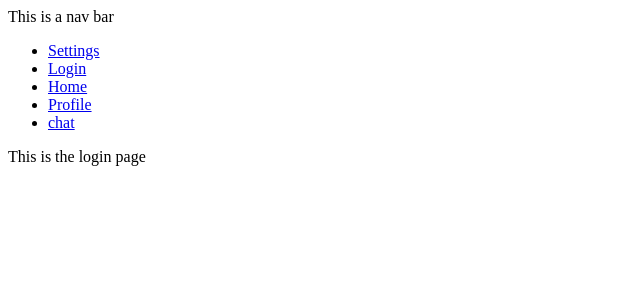
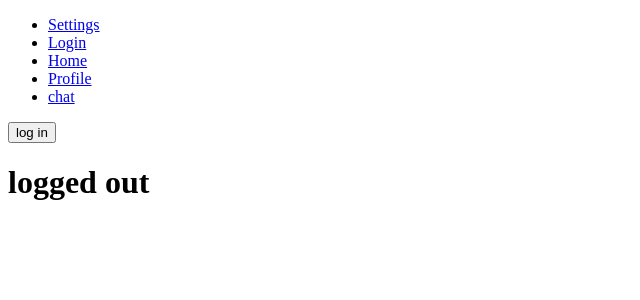
Before and after one commit to TazinoA/ChatApp, a React (Vite) app in the folder frontend/: page /login in a window 1280 px wide. Shown: the top 300 px of the page, without its empty margins (0-640 px from the left). Built offline with nearby package versions, Linux system fonts and the light colour scheme.

Commit message:
add protected routes

```diff
--- a/frontend/package.json
+++ b/frontend/package.json
@@ -10,6 +10,7 @@
     "preview": "vite preview"
   },
   "dependencies": {
+    "axios": "^1.10.0",
     "react": "^19.1.0",
     "react-dom": "^19.1.0",
     "react-router-dom": "^7.6.3"
--- a/frontend/src/App.jsx
+++ b/frontend/src/App.jsx
@@ -6,9 +6,13 @@ import SettingsPage from "./pages/SettingsPage.jsx";
 import ProtectedRoute from "./utils/ProtectedRoute.jsx";
 import ChatPage from "./pages/ChatPage.jsx";
 import ProfilePage from "./pages/ProfilePage.jsx";
+import NotFoundPage from "./pages/NotFound.jsx";
+import { useState } from "react";
+import AuthContext from "./utils/AuthContext.js";
+
 function App(){
-  return <div>
-        <NavBar/>
+     const [loggedIn, setLoggedIn] = useState(false);
+  return <>
         <ul>
         <li> <Link to = "/settings">Settings</Link></li>
         <li><Link to = "/login">Login</Link></li>
@@ -16,17 +20,20 @@ function App(){
         <li><Link to = "/profile">Profile</Link></li>
         <li><Link to = "/chat">chat</Link></li>
         </ul>
-        <Routes>
+
+        <AuthContext.Provider value = {{loggedIn, setLoggedIn}}>
+            <Routes>
             <Route path = "/" element = {<SignupPage />}></Route>
             <Route path = "/login" element = {<LoginPage />}></Route>
             <Route path = "/settings" element = {<SettingsPage />}></Route>
-
+            <Route path = "*" element = {<NotFoundPage/>}/>
             <Route element = {<ProtectedRoute/>}>
                   <Route path = "/chat" element = {<ChatPage />}></Route>
                   <Route path = "/profile" element = {<ProfilePage />}></Route>
             </Route>
         </Routes>
-      </div>
+        </AuthContext.Provider>
+      </>
 }
 
 export default App;
--- a/frontend/src/pages/LoginPage.jsx
+++ b/frontend/src/pages/LoginPage.jsx
@@ -1,5 +1,18 @@
+import { useState,useContext } from "react";
+import { login, signUp } from "../utils/auth_handler";
+import AuthContext from "../utils/AuthContext";
+
 function LoginPage(){
-    return <div>This is the login page</div>
+    const {loggedIn, setLoggedIn} = useContext(AuthContext);
+    const user = {
+        email: "afiemotazino3@gmail.com",
+        password:"generichash"
+    }
+    return <>
+    <button onClick = {() => login(user)}>{loggedIn ? "log out" : "log in"}</button>
+    <h1>{loggedIn ? "logged in" : "logged out"} </h1>
+    </>
 }
 
+
 export default LoginPage;
--- /dev/null
+++ b/frontend/src/pages/NotFound.jsx
@@ -0,0 +1,3 @@
+export default function NotFoundPage(){
+    return <h1>The page you are looking for does not exist</h1>
+}
--- a/frontend/src/pages/SignUpPage.jsx
+++ b/frontend/src/pages/SignUpPage.jsx
@@ -1,5 +1,9 @@
+import { useState } from "react";
+
 function SignUpPage(){
-    return <div>This is the sign up page</div>
+    return <>
+    <button>Sign up</button>
+    </>
 }
 
 
--- /dev/null
+++ b/frontend/src/utils/AuthContext.js
@@ -0,0 +1,5 @@
+import {createContext} from "react";
+
+const AuthContext = createContext();
+
+export default AuthContext;
--- a/frontend/src/utils/ProtectedRoute.jsx
+++ b/frontend/src/utils/ProtectedRoute.jsx
@@ -1,6 +1,7 @@
 import {Outlet, Navigate} from "react-router-dom"
-
+import { useContext } from "react";
+import AuthContext from "./AuthContext";
 export default function ProtectedRoute(){
-    const user = null;
-    return user ? <Outlet/> : <Navigate to = "/login"/>
+    const {loggedIn} = useContext(AuthContext);
+    return loggedIn ? <Outlet/> : <Navigate to = "/login"/>
 }
--- /dev/null
+++ b/frontend/src/utils/auth_handler.js
@@ -0,0 +1,14 @@
+import axios from "axios";
+
+export function login(user){
+    const {email, password} = user;
+    axios.post("http://localhost:5000/auth/login", {
+        email:email,
+        password:password
+    }).then(response => console.log(response))
+    .catch(err => console.log(err))
+}
+
+export function signUp(user){
+
+}
```
Also changed, not shown: 1 other file (tests, documents, lock files or other folders).
